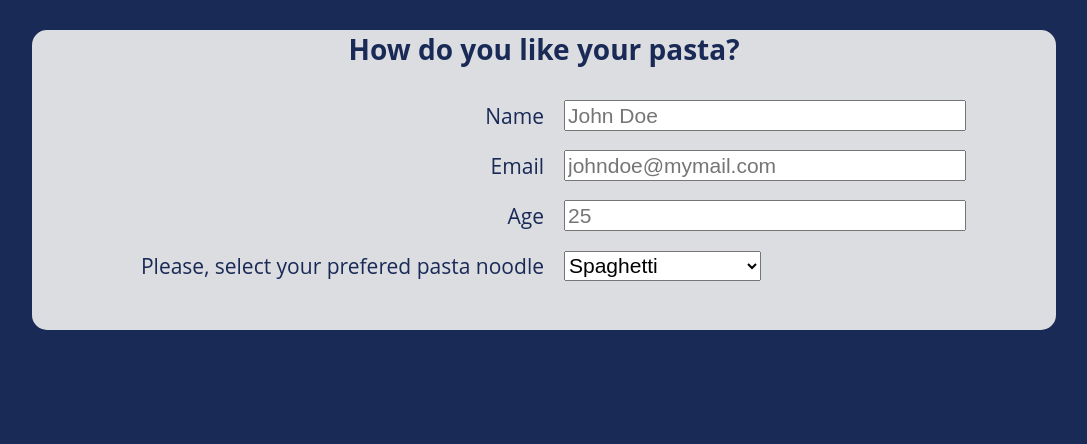
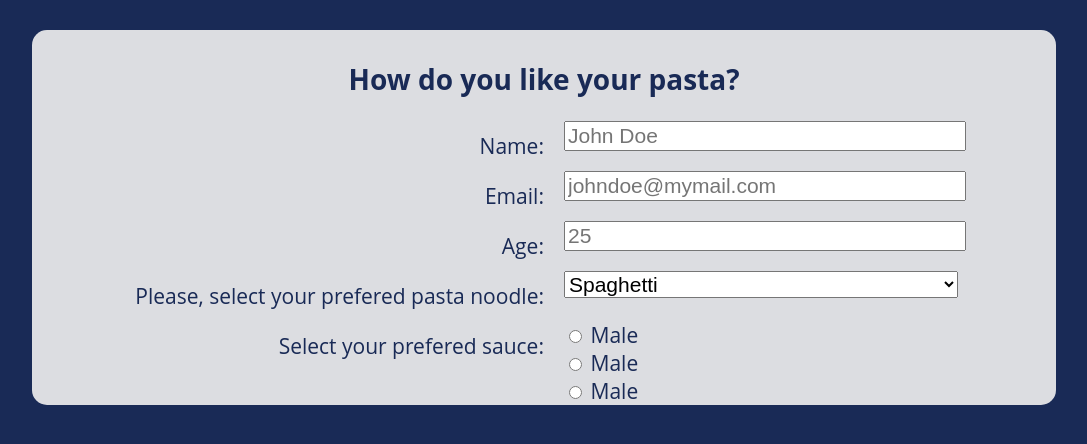
Before and after one commit to michelmarechal/formfcc, a plain HTML site: page index.html in a window 1280 px wide. Shown: the part 102-546 px from the top of the page, without its empty margins (96-1183 px from the left). Drawn offline with Linux system fonts and the light colour scheme.

Commit message:
add index.html and style.css

```diff
--- a/index.html
+++ b/index.html
@@ -11,34 +11,34 @@
       <h2>How do you like your pasta?</h2>
       <div class='main-col'>
         <label class="left-col">
-          <p>Name</p>
+          <p>Name:</p>
         </label>
         <div class="right-col">
-          <input type="text" name="" value="" placeholder="John Doe">
+          <input class="input-form" type="text" name="" value="" placeholder="John Doe">
         </div>
       </div>
       <div class='main-col'>
         <label class="left-col">
-          <p>Email</p>
+          <p>Email:</p>
         </label>
         <div class="right-col">
-          <input type="text" name="" value="" placeholder="johndoe@mymail.com">
+          <input class="input-form" type="text" name="" value="" placeholder="johndoe@mymail.com">
         </div>
       </div>
       <div class='main-col'>
         <label class="left-col">
-          <p>Age</p>
+          <p>Age:</p>
         </label>
         <div class="right-col">
-          <input type="number" name="" value="" placeholder="25">
+          <input class="input-form" type="number" name="" value="" placeholder="25">
         </div>
       </div>
       <div class='main-col'>
         <label class="left-col">
-          <p>Please, select your prefered pasta noodle</p>
+          <p>Please, select your prefered pasta noodle:</p>
         </label>
         <div class="right-col">
-          <select>
+          <select class="input-form">
             <option disabled="" value="">Your prefered pasta</option>
             <option value="">Spaghetti</option>
             <option value="">Fettuccine</option>
@@ -46,7 +46,19 @@
             <option value="">Fusilli</option>
             <option value="">Penne</option>
           </select>
-
+        </div>
+      </div>
+      <div class='main-col'>
+        <div class="left-col">
+          <p>Select your prefered sauce:</p>
+        </div>
+        <div class="right-col">
+          <ul>
+            <li> <input type="radio" name="gender" value="male"> Male</li>
+            <li> <input type="radio" name="gender" value="male"> Male</li>
+            <li> <input type="radio" name="gender" value="male"> Male</li>
+          </ul>
+        </div>
         </div>
       </div>
     </main>
--- a/style.css
+++ b/style.css
@@ -30,6 +30,7 @@ h1 {
 h2 {
   width: 100%;
   font-size: 200%;
+  padding-top: 30px;
 }
 
 .main-col {
@@ -53,7 +54,7 @@ p {
 }
 .right-col {
   width: 50%;
-  height: 50px;
+  height: 100%;
   display: flex;
   align-items: center;
   text-align: left;
@@ -61,14 +62,26 @@ p {
   flex-wrap: wrap;
 }
 
-input, select {
+.input-form {
   width: 80%;
   height: 50%;
   font-size: 100%;
 }
 select {
   width: 40%;
-  height: 60%;
+  height: 60% !important;
+}
+
+ul {
+  list-style: none;
+  margin: 0;
+  display: inline;
+  padding: 0;;
+}
+
+li {
+  margin: 0;
+  text-align: left;
 }
 
 @media (max-width: 600px) {
```
